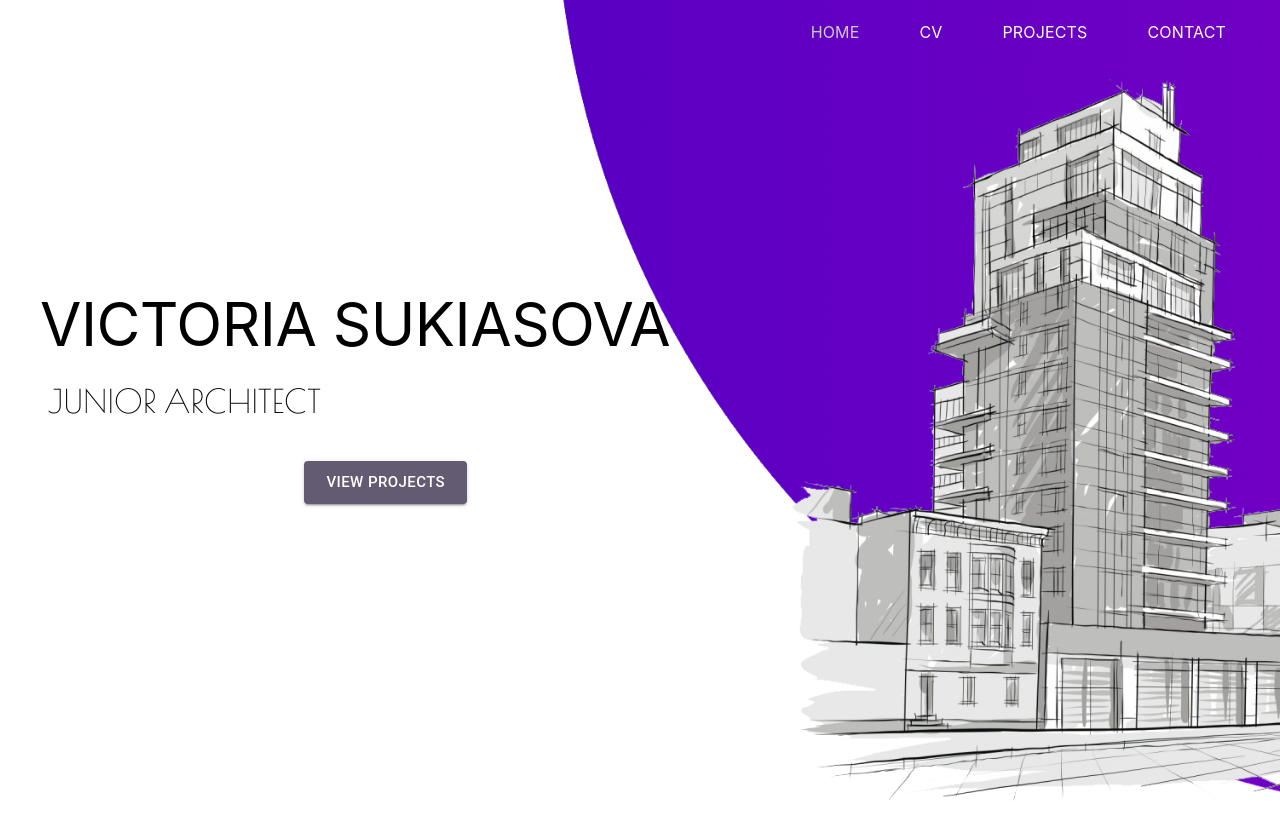
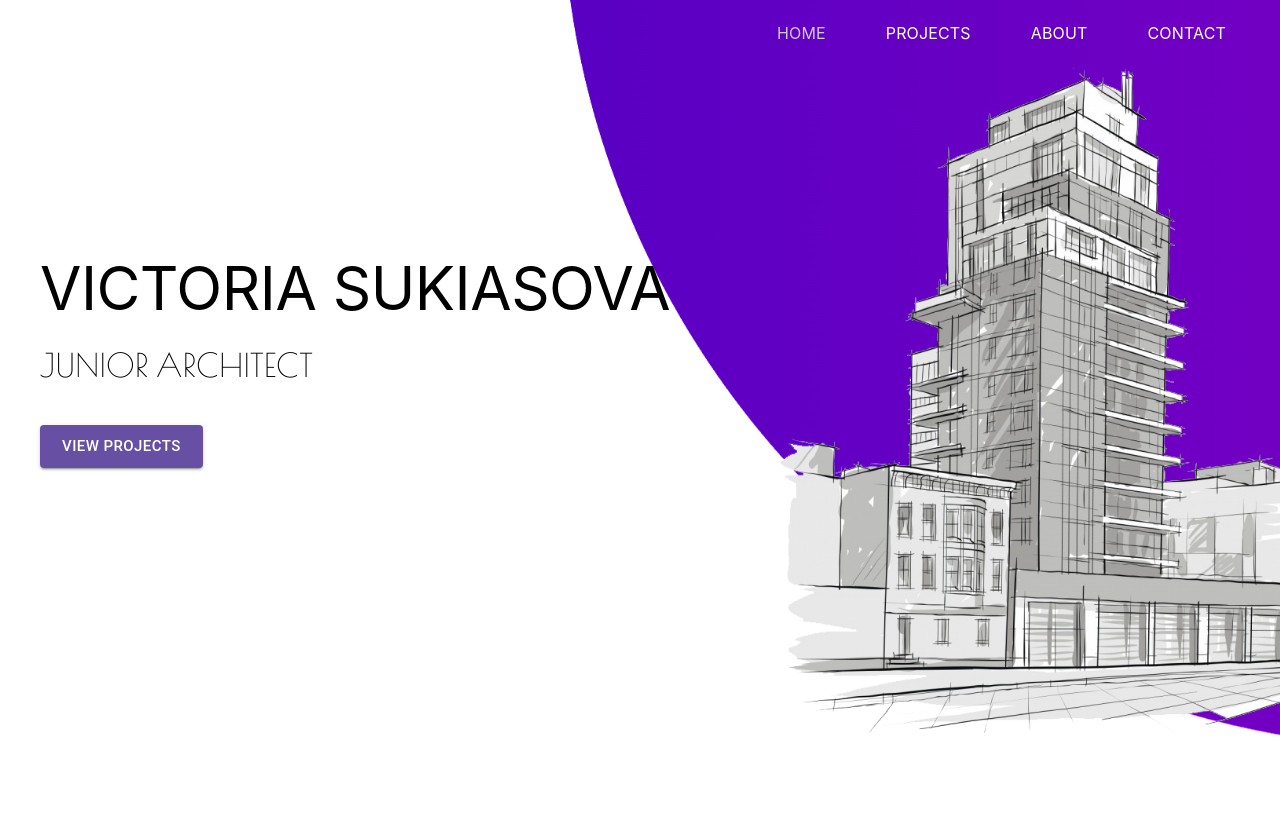
Before and after one commit to JoshuaAlexanderNeo/VictoriaPortfolio, a Next.js app: page / in a window 1280 px wide. Shown: the top 838 px of the page. After the commit the page ends 800 px from the top, so only its background shows below. Built offline with nearby package versions, Linux system fonts and the light colour scheme.

Commit message:
Finished contact page, landing page.

```diff
--- a/components/Hero/index.js
+++ b/components/Hero/index.js
@@ -23,7 +23,7 @@ const Hero = ({title, subtitle }) => {
                 mt: -8
             }}
         >
-            <Image src={hero} alt="hero" quality={100} layout="fill" objectFit="cover" />
+            <Image priority src={hero} alt="hero" quality={100} layout="fill" objectFit="cover" />
             <Grid
                 container
                 sx={{
@@ -56,7 +56,7 @@ const Hero = ({title, subtitle }) => {
                         variant="h4"
                         color="common.black"
                         sx={{
-                            ml: 6,
+                            ml: 5,
                             mb: 5,
                             textTransform: "uppercase"
                         }}
@@ -64,14 +64,14 @@ const Hero = ({title, subtitle }) => {
                         {subtitle}
                     </Typography>
                     <Grid container flexDirection="row">
-                        <Grid item xs={1.7}></Grid>
-                        <Grid item xs={9} container justifyContent="center">
+
+                        <Grid item xs={9} container sx={{ ml:5 }}>
                             <Link
-                                href="/projects"
-                                as="/projects"
+                                href="/Projects"
+                                as="/Projects"
                                 passHref
                             >
-                                <Button variant="contained" color="secondary" size="large"  sx={{justifyContent: 'center', alignItems: 'center' }}>
+                                <Button variant="contained" color="primary" size="large"  sx={{justifyContent: 'center', alignItems: 'center' }}>
                                     View Projects
                                 </Button>
                             </Link>
--- a/components/TopBar/index.js
+++ b/components/TopBar/index.js
@@ -16,7 +16,7 @@ import { useRouter } from 'next/router';
 import LeftDrawer from '../LeftDrawer';
 import isCurrentPage from '../Utils';
 
-const pages = ['Home', 'CV', 'Projects', 'Contact'];
+const pages = ['Home', 'Projects', 'About', 'Contact'];
 
 const ResponsiveAppBar = () => {
 
@@ -64,7 +64,7 @@ const ResponsiveAppBar = () => {
                 href={page === 'Home' ? '/' : '/'.concat(page.replace(/ /g,"_"))}
                 passHref
               >
-                <div className={isCurrentPage(asPath.slice(1), page.replace(/ /g,"_")) ? "activeLink" : 'headerLink'} ><a>{page}</a></div>
+                <div className={isCurrentPage(asPath.slice(1), page.replace(/ /g,"_")) ? "activeLink btn-2" : 'headerLink btn-2'} ><a>{page} </a></div>
               </Link>
             ))}
           </Box>
--- a/styles/index.scss
+++ b/styles/index.scss
@@ -1,13 +1,21 @@
 @import url('https://fonts.googleapis.com/css2?family=Libre+Baskerville:ital@1&family=Spartan:wght@700&display=swap');
 
+.img-flip {
+  -webkit-transform: scaleX(-1);
+  transform: scaleX(-1);
+}
 
+.clickableLink {
+  cursor: pointer;
+  color: blue !important;
+}
 
 #app-bar {
   width: 100%;
 }
 
 .hero-component {
-  height: 115vh;
+  height: 106vh;
   min-height: 100vh;
 }
 
@@ -25,13 +33,13 @@
 
 .headerLink:after {
     background: none repeat scroll 0 0 transparent;
-    top: 26px;
+    top: 0px;
     content: "";
     display: block;
-    height: 4px;
+    height: 2px;
     left: 50%;
     position: relative;
-    background: #303f9f;
+    background: #fff;
     transition: width 0.3s ease 0s, left 0.3s ease 0s;
     width: 0;
 
@@ -61,13 +69,13 @@
 
 .activeLink:after {
     background: none repeat scroll 0 0 transparent;
-    top: 26px;
+    top: 0px;
     content: "";
     display: block;
-    height: 4px;
+    height: 2px;
     left: 50%;
     position: relative;
-    background: #303f9f;
+    background: #fff;
     transition: width 0.3s ease 0s, left 0.3s ease 0s;
     width: 0;
 
```
Also changed, not shown: pages/About/index.js (added, +13 -0 lines), pages/Contact/index.js (+19 -0 lines), public/open-victoria.png (added).
